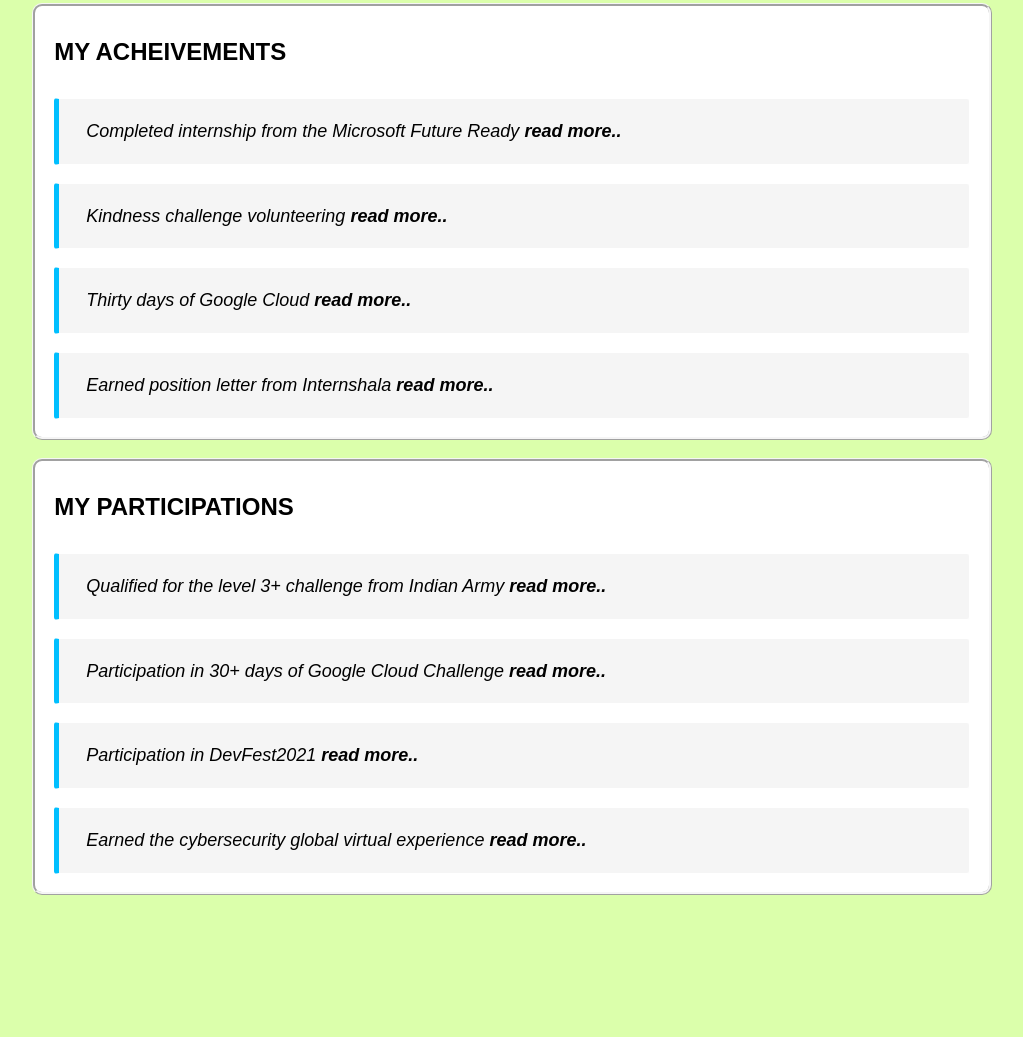
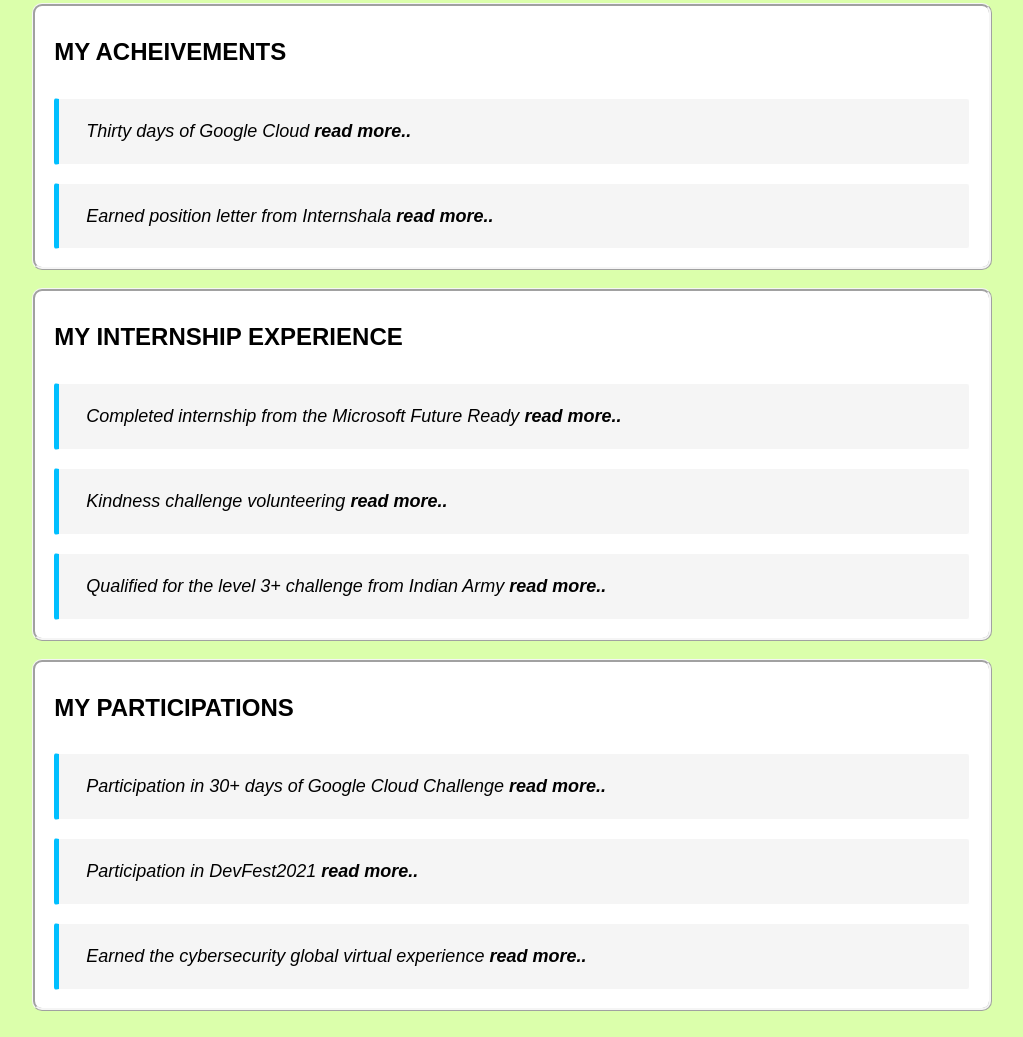
Before and after one commit to ajay-deshmukh/ajay-deshmukh.github.io, a plain HTML site: page blog.html in a window 1280 px wide. Shown: the part 210-1247 px from the top of the page, without its empty margins (128-1151 px from the left). Before the commit the page ends 1113 px from the top, so only its background shows below. Drawn offline with Linux system fonts and the light colour scheme.

Commit message:
fifth commit

```diff
--- a/blog.html
+++ b/blog.html
@@ -39,12 +39,6 @@
 			<div class="blogtext">
 				<h4 class="textheader">My acheivements</h4>
 					<p class="textblock">
-							Completed internship from the Microsoft Future Ready <a href="https://medium.com/@ajaydeshmukhieh/completed-internship-from-the-microsoft-future-ready-talent-60150ce35f7a" id="tweeturl" target="_blanck">read more..</a>
-					</p>
-					<p class="textblock">
-							Kindness challenge volunteering <a href="https://medium.com/@ajaydeshmukhieh/kindness-challenge-volunteering-e5fb3b5f144d" id="tweeturl" target="_blanck">read more..</a>
-					</p>
-					<p class="textblock">
 							Thirty days of Google Cloud <a href="https://medium.com/@ajaydeshmukhieh/thirty-days-of-google-cloud-challenge-bf658d4b3678" id="tweeturl" target="_blanck">read more..</a>
 					</p>
 					<p class="textblock">
@@ -53,10 +47,20 @@
 			</div>
 			<br>
 			<div class="blogtext">
-				<h4 class="textheader">My participations</h4>
+				<h4 class="textheader">My Internship Experience</h4>
+					<p class="textblock">
+							Completed internship from the Microsoft Future Ready <a href="https://medium.com/@ajaydeshmukhieh/completed-internship-from-the-microsoft-future-ready-talent-60150ce35f7a" id="tweeturl" target="_blanck">read more..</a>
+					</p>
+					<p class="textblock">
+							Kindness challenge volunteering <a href="https://medium.com/@ajaydeshmukhieh/kindness-challenge-volunteering-e5fb3b5f144d" id="tweeturl" target="_blanck">read more..</a>
+					</p>
 					<p class="textblock">
 							Qualified for the level 3+ challenge from Indian Army <a href="https://medium.com/@ajaydeshmukhieh/qualified-for-the-level-3-challenge-from-indian-army-hackathon-917e8d3a827e" id="tweeturl" target="_blanck">read more..</a>
 					</p>
+			</div>
+			<br>
+			<div class="blogtext">
+				<h4 class="textheader">My participations</h4>
 					<p class="textblock">
 							Participation in 30+ days of Google Cloud Challenge <a href="https://www.qwiklabs.com/public_profiles/80135166-b949-4e47-b3e8-7c9b5befa6f4" id="tweeturl" target="_blanck">read more..</a>
 					</p>
@@ -67,6 +71,7 @@
 							Earned the cybersecurity global virtual experience <a href="https://medium.com/@ajaydeshmukhieh/earned-the-cybersecurity-global-virtual-experience-b515920d77b0" id="tweeturl" target="_blanck">read more..</a>
 					</p>
 			</div>
+			<br>
 		</div>
 	</div>
 </main>
```
